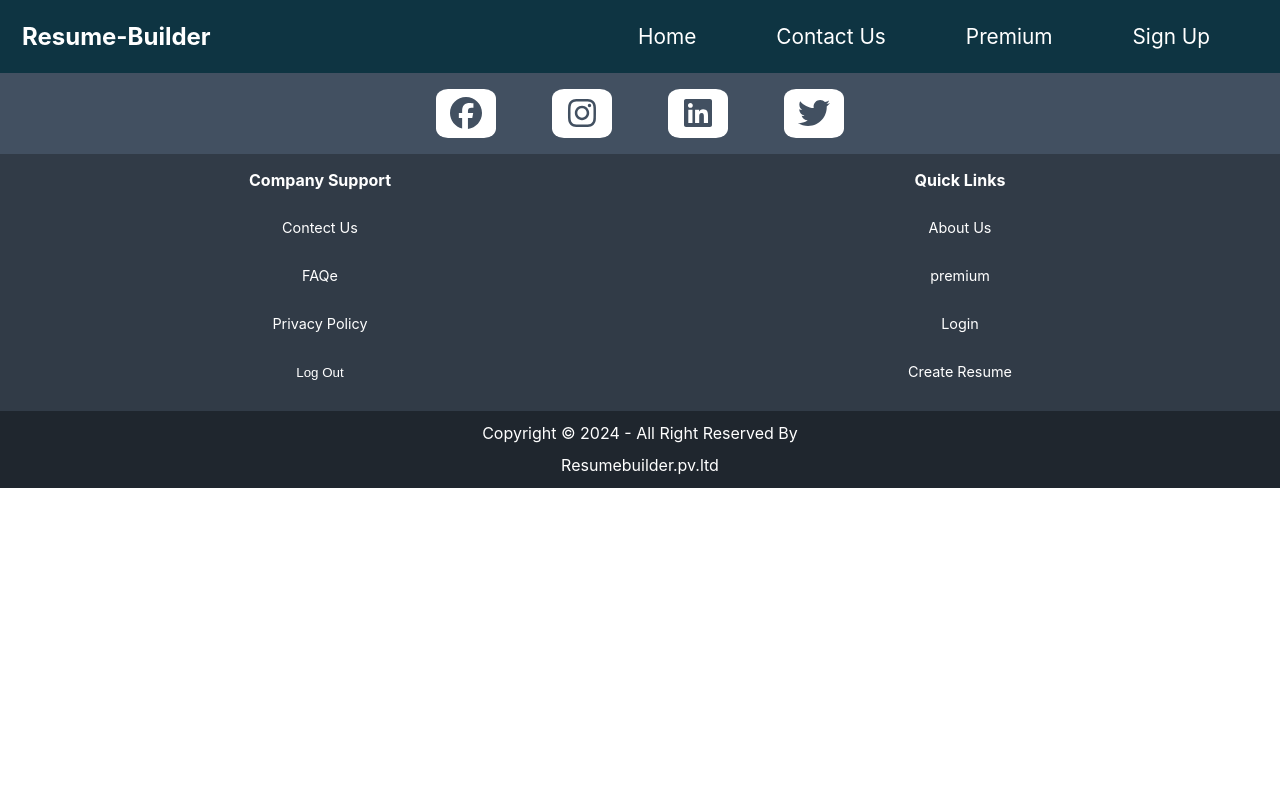
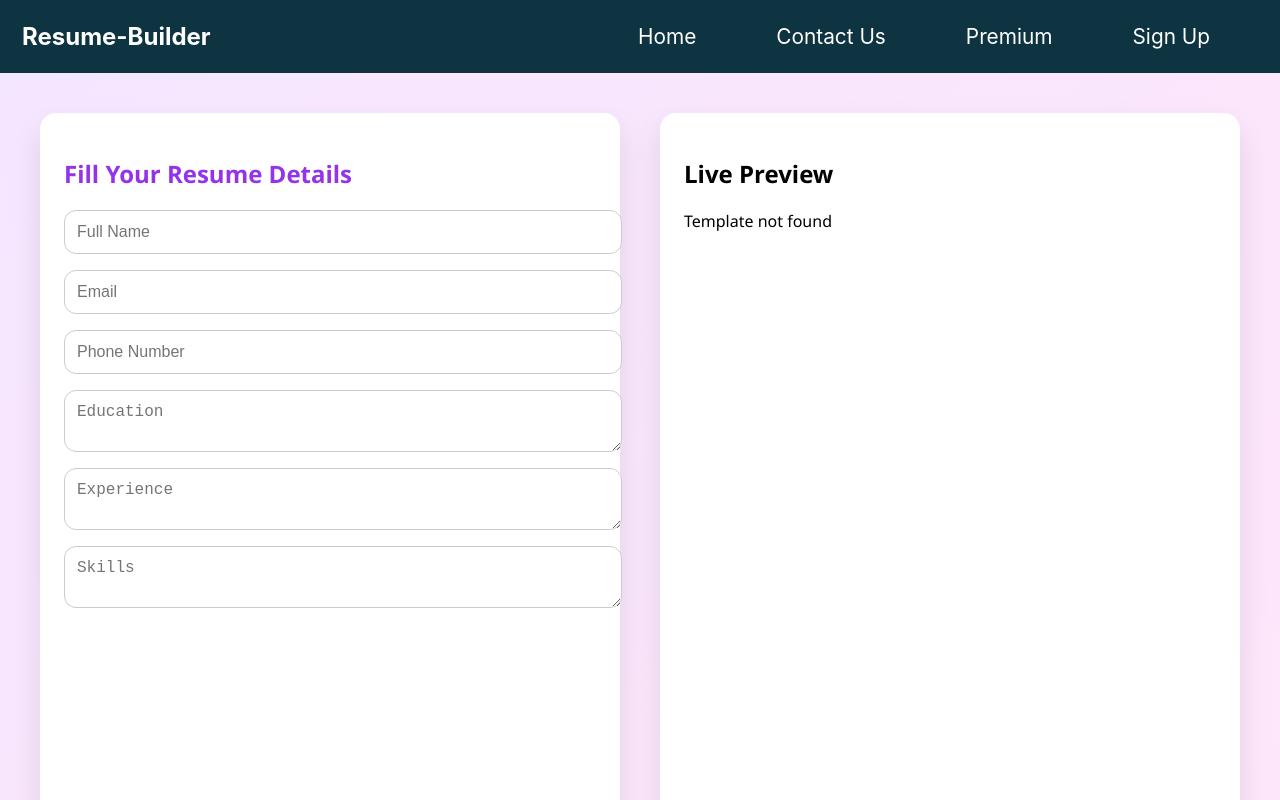
Before and after one commit to soumyadeep9800/React-Resume-Builder, a React (Create React App) app in the folder clients/: page /editor/1 in a window 1280 px wide. Shown: the top 800 px of the page. Built offline with nearby package versions, Linux system fonts and the light colour scheme.

Commit message:
resume-edit

```diff
--- a/clients/src/App.js
+++ b/clients/src/App.js
@@ -12,6 +12,7 @@ import Forget from "./pages/Forget";
 import OTP from "./pages/OTP";
 import Newpassword from "./pages/Newpassword";
 import Contact from "./pages/Contact";
+import TemplateEditor from './pages/TemplateEditor';
 
 import './css/footer.css';
 import './css/Index.css';
@@ -23,6 +24,7 @@ import './css/Forget.css';
 import './css/OTP.css';
 import './css/Newpassword.css';
 import './css/Contact.css';
+import './css/TemplateEditor.css'
 
 import {BrowserRouter as Router,Routes,Route}from "react-router-dom";
 
@@ -42,6 +44,7 @@ function App() {
     <Route path='/Forget' element={<Forget/>}/>
     <Route path='/OTP' element={<OTP/>}/>
     <Route path='/Newpassword' element={<Newpassword/>}/>
+    <Route path="/editor/:templateId" element={<TemplateEditor />} />
   </Routes>
   <Footer/>
 </Router>
--- /dev/null
+++ b/clients/src/css/TemplateEditor.css
@@ -0,0 +1,39 @@
+.editor-page {
+    display: flex;
+    flex-direction: row;
+    gap: 40px;
+    padding: 40px;
+    background: linear-gradient(135deg, #f5e6ff, #ffe6fa);
+    min-height: 100vh;
+    font-family: 'Segoe UI', sans-serif;
+  }
+
+  .form-section, .preview-section {
+    background-color: white;
+    border-radius: 16px;
+    box-shadow: 0 15px 30px rgba(0,0,0,0.1);
+    padding: 24px;
+    flex: 1;
+  }
+
+.input_edit{
+    display: block;
+    width: 100%;
+    padding: 12px;
+    margin-bottom: 16px;
+    border: 1px solid #ccc;
+    border-radius: 12px;
+    font-size: 1rem;
+    transition: border-color 0.3s ease;
+  }
+
+  .input_edit:focus {
+    border-color: #a855f7;
+    outline: none;
+  }
+
+.editor_h2 {
+    font-size: 24px;
+    margin-bottom: 20px;
+    color: #9333ea;
+  }
--- /dev/null
+++ b/clients/src/editor/template1.js
@@ -0,0 +1,24 @@
+export default function Template1({ data }) {
+  return (
+    <div className="resume-template">
+      <h1>{data.name || 'Your Name'}</h1>
+      <p>Email: {data.email || 'example@email.com'}</p>
+      <p>Phone: {data.phone || '123-456-7890'}</p>
+
+      <section>
+        <h2>Education</h2>
+        <p>{data.education || 'Your education details'}</p>
+      </section>
+
+      <section>
+        <h2>Experience</h2>
+        <p>{data.experience || 'Your work experience'}</p>
+      </section>
+
+      <section>
+        <h2>Skills</h2>
+        <p>{data.skills || 'Your skills'}</p>
+      </section>
+    </div>
+  );
+}
--- /dev/null
+++ b/clients/src/editor/template2.js
@@ -0,0 +1,17 @@
+import React from 'react';
+
+export default function template2({ data }) {
+  return (
+    <div className="template template1">
+      <h1>{data.name}</h1>
+      <p>Email: {data.email}</p>
+      <p>Phone: {data.phone}</p>
+      <h3>Education</h3>
+      <p>{data.education}</p>
+      <h3>Experience</h3>
+      <p>{data.experience}</p>
+      <h3>Skills</h3>
+      <p>{data.skills}</p>
+    </div>
+  );
+}
--- /dev/null
+++ b/clients/src/editor/template3.js
@@ -0,0 +1,17 @@
+import React from 'react';
+
+export default function template3({ data }) {
+  return (
+    <div className="template template1">
+      <h1>{data.name}</h1>
+      <p>Email: {data.email}</p>
+      <p>Phone: {data.phone}</p>
+      <h3>Education</h3>
+      <p>{data.education}</p>
+      <h3>Experience</h3>
+      <p>{data.experience}</p>
+      <h3>Skills</h3>
+      <p>{data.skills}</p>
+    </div>
+  );
+}
--- /dev/null
+++ b/clients/src/editor/template4.js
@@ -0,0 +1,17 @@
+import React from 'react';
+
+export default function template4({ data }) {
+  return (
+    <div className="template template1">
+      <h1>{data.name}</h1>
+      <p>Email: {data.email}</p>
+      <p>Phone: {data.phone}</p>
+      <h3>Education</h3>
+      <p>{data.education}</p>
+      <h3>Experience</h3>
+      <p>{data.experience}</p>
+      <h3>Skills</h3>
+      <p>{data.skills}</p>
+    </div>
+  );
+}
--- /dev/null
+++ b/clients/src/editor/template5.js
@@ -0,0 +1,17 @@
+import React from 'react';
+
+export default function template5({ data }) {
+  return (
+    <div className="template template1">
+      <h1>{data.name}</h1>
+      <p>Email: {data.email}</p>
+      <p>Phone: {data.phone}</p>
+      <h3>Education</h3>
+      <p>{data.education}</p>
+      <h3>Experience</h3>
+      <p>{data.experience}</p>
+      <h3>Skills</h3>
+      <p>{data.skills}</p>
+    </div>
+  );
+}
--- a/clients/src/pages/Index.js
+++ b/clients/src/pages/Index.js
@@ -11,7 +11,7 @@ import template2 from '../images/template2.webp';
 import template3 from '../images/template3.webp';
 import template4 from '../images/template4.webp';
 import template5 from '../images/template5.webp';
-
+import { useNavigate } from "react-router-dom";
 import { FontAwesomeIcon } from "@fortawesome/react-fontawesome";
 import { faArrowRight } from "@fortawesome/free-solid-svg-icons";
 export default function Index() {
@@ -30,6 +30,22 @@ export default function Index() {
     };
   }, []);
 
+  const templateMap = {
+    template1: '/editor/template1',
+    template2: '/editor/template2',
+    template3: '/editor/template3',
+    template4: '/editor/template4',
+    template5: '/editor/template5',
+  };
+
+  const navigate = useNavigate();
+
+  const handleUseTemplate = (templateId) => {
+  const path = templateMap[templateId];
+  if (path) {
+    navigate(path);
+  }
+  };
 
   return (
     <>
@@ -38,11 +54,11 @@ export default function Index() {
 
           <div className='left1B'>
           <div className='left-1'>Land your dream job—create your resume now.</div>
-          <div className='frontpage-1st-button'><button className='left-button'>Create new resume  <FontAwesomeIcon icon={faArrowRight}/></button></div>
+          <div className='frontpage-1st-button'><button className='left-button' onClick={() => navigate('../editor/template1')}>Create new resume  <FontAwesomeIcon icon={faArrowRight}/></button></div>
           </div>
 
           <div className='left-2'>From fresh graduates to seasoned professionals,our resume
-          builder helds you create stunning resumes that lead to interviews and offers.</div>
+          builder helps you create stunning resumes that lead to interviews and offers.</div>
 
 <div className='left3'>
         <div className='left-31'>
@@ -73,12 +89,12 @@ export default function Index() {
     <div className='love-1'>
       <div className='love-1H'><h3>Powerful Resume Builder</h3>
       </div>
-      <p>Build your resume effortlessly with an intuitive and user-frendly interface.</p>
+      <p>Build your resume effortlessly with an intuitive and user-friendly interface.</p>
     </div>
 
     <div className='love-2'>
-      <div className='love-2H'><h3>Professionals And ATS Frendly Templates</h3></div>
-      <p>Choose from a variety of modern and ATS-frendly templates designed to impress recruiters.</p>
+      <div className='love-2H'><h3>Professionals And ATS Friendly Templates</h3></div>
+      <p>Choose from a variety of modern and ATS-friendly templates designed to impress recruiters.</p>
       <button className='love-button12'>Create new resume <FontAwesomeIcon icon={faArrowRight}/></button>
     </div>
 
@@ -96,23 +112,23 @@ export default function Index() {
   <div className='template-gallery'>
     <div className='template-card'>
       <img src={template1} alt='Template 1' className='template-thumb' />
-      <button className='template-btn'>Use Template</button>
+      <button className='template-btn' onClick={()=>handleUseTemplate('template1')}>Use Template</button>
     </div>
     <div className='template-card'>
       <img src={template2} alt='Template 2' className='template-thumb' />
-      <button className='template-btn'>Use Template</button>
+      <button className='template-btn' onClick={()=>handleUseTemplate('template2')}>Use Template</button>
     </div>
     <div className='template-card'>
       <img src={template3} alt='Template 3' className='template-thumb' />
-      <button className='template-btn'>Use Template</button>
+      <button className='template-btn' onClick={()=>handleUseTemplate('template3')}>Use Template</button>
     </div>
     <div className='template-card'>
-      <img src={template4} alt='Template 3' className='template-thumb' />
-      <button className='template-btn'>Use Template</button>
+      <img src={template4} alt='Template 4' className='template-thumb' />
+      <button className='template-btn' onClick={()=>handleUseTemplate('template4')}>Use Template</button>
     </div>
     <div className='template-card'>
-      <img src={template5} alt='Template 3' className='template-thumb' />
-      <button className='template-btn'>Use Template</button>
+      <img src={template5} alt='Template 5' className='template-thumb' />
+      <button className='template-btn' onClick={()=>handleUseTemplate('template5')}>Use Template</button>
     </div>
   </div>
 </div>
--- /dev/null
+++ b/clients/src/pages/TemplateEditor.js
@@ -0,0 +1,62 @@
+import React, { useState } from 'react';
+import { useParams } from 'react-router-dom';
+import Template1 from '../editor/template1';
+import Template2 from '../editor/template2';
+import Template3 from '../editor/template3';
+import Template4 from '../editor/template4';
+import Template5 from '../editor/template5';
+
+export default function TemplateEditor() {
+    const { templateId } = useParams();
+
+  // Common form data
+    const [formData, setFormData] = useState({
+    name: '',
+    email: '',
+    phone: '',
+    education: '',
+    experience: '',
+    skills: '',
+    });
+
+    const handleChange = (e) => {
+    setFormData({ ...formData, [e.target.name]: e.target.value });
+    };
+
+const renderTemplate = () => {
+    const props = { data: formData };
+    switch (templateId) {
+      case 'template1':
+        return <Template1 {...props} />;
+      case 'template2':
+        return <Template2 {...props} />;
+      case 'template3':
+        return <Template3 {...props} />;
+      case 'template4':
+        return <Template4 {...props} />;
+      case 'template5':
+        return <Template5 {...props} />;
+      default:
+        return <div>Template not found</div>;
+    }
+};
+
+    return (
+    <div className="editor-page">
+        <div className="form-section">
+        <h2 className='editor_h2'>Fill Your Resume Details</h2>
+        <input className='input_edit' type="text" name="name" placeholder="Full Name" onChange={handleChange} />
+        <input className='input_edit' type="email" name="email" placeholder="Email" onChange={handleChange} />
+        <input className='input_edit' type="tel" name="phone" placeholder="Phone Number" onChange={handleChange} />
+        <textarea className='input_edit' name="education" placeholder="Education" onChange={handleChange}></textarea>
+        <textarea className='input_edit' name="experience" placeholder="Experience" onChange={handleChange}></textarea>
+        <textarea className='input_edit' name="skills" placeholder="Skills" onChange={handleChange}></textarea>
+        </div>
+
+      <div className="preview-section">
+        <h2>Live Preview</h2>
+        {renderTemplate()}
+      </div>
+    </div>
+);
+}
```
Also changed, not shown: clients/src/css/Index.css (+0 -11 lines), 2 other files (tests, documents, lock files or other folders).
